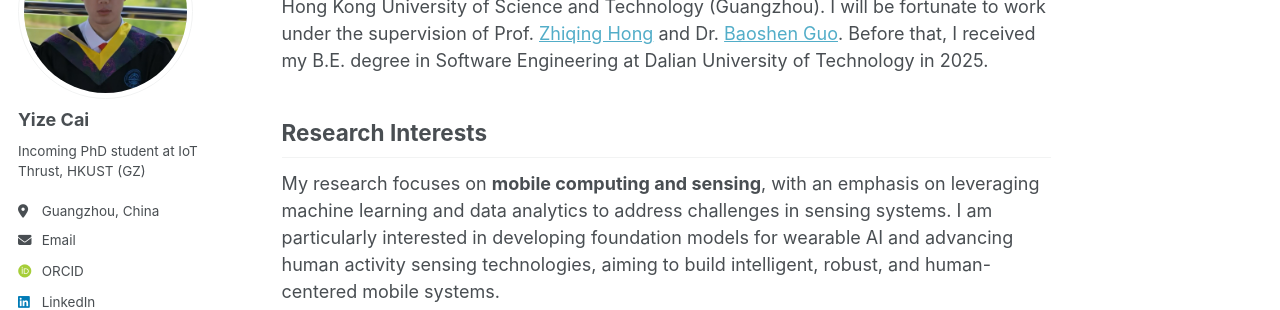
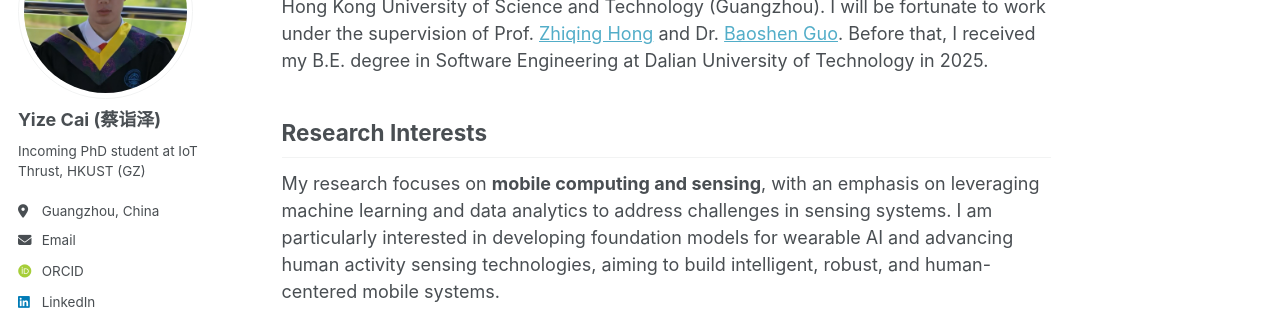
Before and after one commit to saiketa/saiketa.github.io, a Jekyll site: the page built from _pages/about.md, in a window 1280 px wide. Shown: the part 175-485 px from the top of the page. Built offline with Jekyll 4.4.1, drawn with Linux system fonts in a browser that asks for light colours; some web fonts are replaced; a script bundle is joined from its source files by our own code; library files that are not in the unit come from our copies.

Commit message:
Update _config.yml

```diff
--- a/_config.yml
+++ b/_config.yml
@@ -24,7 +24,7 @@
 author:
   # Biographic information
   avatar           : "photo.png"
-  name             : "Yize Cai"
+  name             : "Yize Cai (蔡诣泽)"
   # pronouns         : # example: "she/her"
   bio              : "Incoming PhD student at IoT Thrust, HKUST (GZ)"
   location         : "Guangzhou, China"
```
